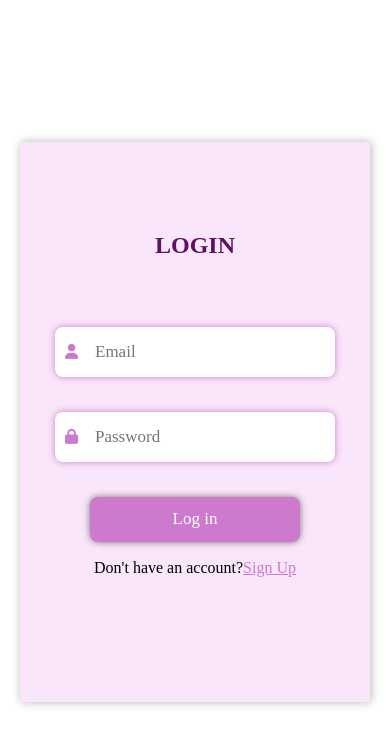
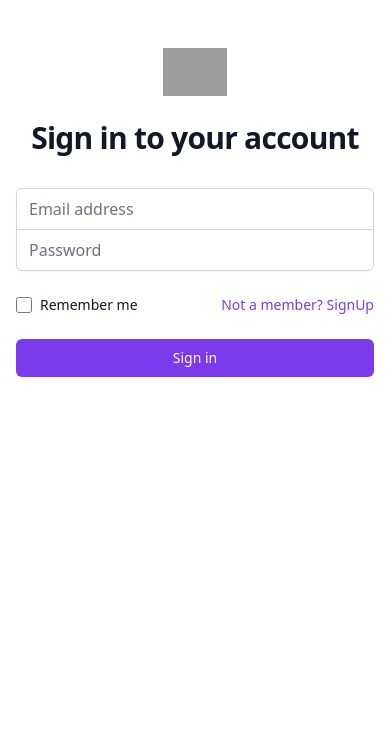
Before and after one commit to Elmedinalahu/Note-taking-Service, a React (Create React App) app in the folder notes-service-react/: page /login in a window 390 px wide. Shown: the top 744 px of the page. Built offline with nearby package versions, Linux system fonts and the light colour scheme; grey boxes are pictures that could not be loaded.

Commit message:
Added tailwindcss in login and signup form

```diff
--- a/notes-service-react/package.json
+++ b/notes-service-react/package.json
@@ -15,6 +15,7 @@
     "react": "^17.0.2",
     "react-beautiful-dnd": "^13.1.0",
     "react-dom": "^17.0.2",
+    "react-icons": "^4.6.0",
     "react-router-dom": "^6.2.1",
     "react-scripts": "5.0.0",
     "uuid": "^8.3.2",
@@ -45,7 +46,10 @@
     ]
   },
   "devDependencies": {
+    "autoprefixer": "^10.4.12",
+    "postcss": "^8.4.18",
     "sass": "^1.49.0",
-    "tailwind-styled-components": "^2.2.0"
+    "tailwind-styled-components": "^2.2.0",
+    "tailwindcss": "^3.1.8"
   }
 }
--- /dev/null
+++ b/notes-service-react/postcss.config.js
@@ -0,0 +1,6 @@
+module.exports = {
+  plugins: {
+    tailwindcss: {},
+    autoprefixer: {},
+  },
+}
--- a/notes-service-react/src/App.css
+++ b/notes-service-react/src/App.css
@@ -1,31 +1,12 @@
-.App {
-  text-align: center;
-}
+@tailwind base;
+@tailwind components;
+@tailwind utilities;
 
-.App-logo {
-  height: 40vmin;
-  pointer-events: none;
-}
 
 @media (prefers-reduced-motion: no-preference) {
   .App-logo {
     animation: App-logo-spin infinite 20s linear;
   }
-}
-
-.App-header {
-  background-color: #282c34;
-  min-height: 100vh;
-  display: flex;
-  flex-direction: column;
-  align-items: center;
-  justify-content: center;
-  font-size: calc(10px + 2vmin);
-  color: white;
-}
-
-.App-link {
-  color: #61dafb;
 }
 
 @keyframes App-logo-spin {
@@ -36,172 +17,3 @@
     transform: rotate(360deg);
   }
 }
-*{
-  font-family: serif;
-  text-decoration: none;
-}
-
-body{
-  display: flex;
-  justify-content: center;
-  align-items: center;
-  min-height: 100vh;
-}
-
-.container{
-  display: flex;
-  justify-content: space-between;
-  align-items: center;
-}
-
-.loginimg{
-  width: 390px;
-  height: 520px;
-  background-image: url("./logo.jfif");
-  background-size: cover;
-  padding: 10px 0px;
-  box-shadow: 1px 0px 9px  #b6b6b6;
-}
-.login {
-  width: 450px;
-  height: 540px;
-  background-color: #fae6fa;
-  padding: 10px 0px;
-  box-shadow: 1px 0px 9px  #b6b6b6;
-
-}
-
-.login h2{
-  margin: 80px 0px -55px 65px;
-  text-align: left;
-  color: #601060;
-}
-
-.fields{
-  position: relative;
-  border: 0px solid black;
-  padding: 0;
-  background-color: #ffffff;
-  border-radius: 8px;
-  width: 70%;
-  height: 45px;
-  display: flex;
-  flex-direction: row;
-  align-items: center;
-  text-align: left;
-  margin-top: 35px;
-  box-shadow: 0px 0px 7px  #cd79cd;
-
-}
-.login form{
-  display: flex;
-  justify-content: space-around;
-  align-items: center;
-  flex-direction: column;
-  margin-top: 25%;
-}
-.fields input{
-  padding: 0px;
-  width: 90%;
-  height: 45px;
-  margin-top: 0px;
-  border: none;
-  outline: none;
-  font-size: 17px;
-  text-align: left;
-}
-
-.fields span{
-  background-color: white;
-  font-size: 15px;
-  width: 20px;
-  padding: 10px;
-  text-align: left;
-  color: #cd79cd;
-}
-
-
-#continue{
-  width: 60%;
-  height: 45px;
-  margin-top: 35px;
-  border-radius: 8px;
-  background-color: #cd79cd;
-  border: none;
-  outline: none;
-  color: white;
-  margin-bottom: 17px;
-  font-size: 17px;
-  box-shadow: 0px 0px 7px  rgb(117, 116, 116);
-}
-#continue:hover{
-  background-color: #861d86;
-  color: rgb(203, 203, 203);
-}
-.sign{
-  display: flex;
-}
-a{
-  text-decoration: underline;
-  color:#cd79cd
-}
-.signUp{
-  width: 450px;
-  height: 540px;
-  background-color: #fae6fa;
-  padding: 10px 0px;
-  box-shadow: 1px 0px 9px  #b6b6b6;
-}
-
-.signUp h2 {
-    margin: 80px 0px -45px 65px;
-    text-align: left;
-    color: #601060;
-
-}
-
-.signUp form {
-  display: flex;
-  justify-content: space-around;
-  align-items: center;
-  flex-direction: column;
-  margin-top: 20%;
-}
-
-@media screen and (max-width:480px){
-  .loginimg {
-      display: none;
-    }
-
-    .login {
-      width: 350px;
-    }
-  .fields input {
-    padding: 0px;
-    width: 80%;
-    height: 45px;
-    margin-top: 0px;
-    border: none;
-    outline: none;
-    font-size: 17px;
-  }
-    .fields {
-      width: 80%;
-      height: 50px;
-    }
-    .login h2 {
-      margin: 80px 65px -55px 65px;
-      text-align: center;
-    }
-    /* body{
-      background-image: url("./logo.jfif");
-    } */
-    .signUp {
-           width: 350px;
-    }
-    .signUp h2 {
-          margin: 80px 65px -45px 65px;
-          text-align: center;
-    }
-
-}
--- a/notes-service-react/src/Login.jsx
+++ b/notes-service-react/src/Login.jsx
@@ -1,36 +1,86 @@
 import './App.css';
 import { useNavigate } from "react-router-dom";
+import logoImg from './logo.jfif'
 
 
 const Login = () =>{
     const navigate = useNavigate();
     return (
-        <div className='container'>
+        <div className="flex min-h-full items-center justify-center py-12 px-4 sm:px-6 lg:px-8">
+        <div className="w-full max-w-md space-y-8">
+          <div>
+            <img
+              className="mx-auto h-12 w-auto"
+              src="https://cdn.iconscout.com/icon/free/png-256/google-keep-3627621-3028847.png"
+              alt="Your Company"
+            />
+            <h2 className="mt-6 text-center text-3xl font-bold tracking-tight text-gray-900">
+              Sign in to your account
+            </h2>
+          </div>
+          <form className="mt-8 space-y-6" action="#" method="POST">
+            <input type="hidden" name="remember" defaultValue="true" />
+            <div className="-space-y-px rounded-md shadow-sm">
+              <div>
+                <label htmlFor="email-address" className="sr-only">
+                  Email address
+                </label>
+                <input
+                  id="email-address"
+                  name="email"
+                  type="email"
+                  autoComplete="email"
+                  required
+                  className="relative block w-full appearance-none rounded-none rounded-t-md border border-gray-300 px-3 py-2 text-gray-900 placeholder-gray-500 focus:z-10 focus:border-violet-500 focus:outline-none focus:ring-violet-500 sm:text-sm"
+                  placeholder="Email address"
+                />
+              </div>
+              <div>
+                <label htmlFor="password" className="sr-only">
+                  Password
+                </label>
+                <input
+                  id="password"
+                  name="password"
+                  type="password"
+                  autoComplete="current-password"
+                  required
+                  className="relative block w-full appearance-none rounded-none rounded-b-md border border-gray-300 px-3 py-2 text-gray-900 placeholder-gray-500 focus:z-10 focus:border-indigo-500 focus:outline-none focus:ring-indigo-500 sm:text-sm"
+                  placeholder="Password"
+                />
+              </div>
+            </div>
 
-            <div className='loginimg'></div>
-            <div className="login">
-            <h2>LOGIN</h2>
-            <form method = "Post" action = "">
-                <div class="fields">
-                <span class="username fa fa-user"></span>
-                <input type="Email" placeholder="Email" />
-                </div>
-                <div class="fields">
-                <span class="fa fa-lock"></span>
-                <input type="password" placeholder="Password" maxLength={20} />
-                </div>
-                <button onClick={()=>{
-                    navigate('/home');
-                }} id="continue">Log in</button>
-                <div className='sign'>
-                <span>Don't have an account? </span>
-                <a onClick={()=>{
-                        navigate('/signup');
-                }}>Sign Up</a>
-                </div>
-            </form>
+            <div className="flex items-center justify-between">
+              <div className="flex items-center">
+                <input
+                  id="remember-me"
+                  name="remember-me"
+                  type="checkbox"
+                  className="h-4 w-4 rounded border-gray-300 text-violet-600 focus:ring-violet-500"
+                />
+                <label htmlFor="remember-me" className="ml-2 block text-sm text-gray-900">
+                  Remember me
+                </label>
+              </div>
+              <div className="text-sm">
+                <a href="SignUp" className="font-medium text-violet-600 hover:text-violet-500">
+                  Not a member? SignUp
+                </a>
+              </div>
             </div>
+            <div>
+              <button
+                type="submit"
+                className="group relative flex w-full justify-center rounded-md border border-transparent bg-violet-600 py-2 px-4 text-sm font-medium text-white hover:bg-violet-700 focus:outline-none focus:ring-2 focus:ring-violet-500 focus:ring-offset-2">
+                <span className="absolute inset-y-0 left-0 flex items-center pl-3">
+                </span>
+                Sign in
+              </button>
+            </div>
+          </form>
         </div>
+      </div>
     );
 }
 export default Login;
--- a/notes-service-react/src/SignUp.jsx
+++ b/notes-service-react/src/SignUp.jsx
@@ -1,41 +1,105 @@
 import './App.css';
 import { useNavigate } from "react-router-dom";
+import logoImg from './logo.jfif'
 
 const SignUp = () => {
     const navigate = useNavigate();
     return (
+        <div className="flex min-h-full items-center justify-center py-12 px-4 sm:px-6 lg:px-8">
+        <div className="w-full max-w-md space-y-8">
+          <div>
+            <img
+              className="mx-auto h-12 w-auto"
+              src="https://cdn.iconscout.com/icon/free/png-256/google-keep-3627621-3028847.png"
+              alt="Your Company"
+            />
+            <h2 className="mt-6 text-center text-3xl font-bold tracking-tight text-gray-900">
+              Create your account
+            </h2>
+          </div>
+          <form className="mt-8 space-y-6" action="#" method="POST">
+            <input type="hidden" name="remember" defaultValue="true" />
+            <div className="-space-y-px rounded-md shadow-sm">
+                <div>
 
-        <div className='container'>
-        <div className='loginimg'></div>
-            <div className="signUp">
-                <h2>SIGN UP</h2>
-                <form method="Post" action="">
-                    <div class="fields">
-                    <span class="fa fa-envelope"></span>
-                    <input type="email
-                    " placeholder="Email" />
+                <label htmlFor="FirstName" className="sr-only">
+                 First Name
+                </label>
+                <input
+                  id="FirstName"
+                  name="FirstName"
+                  type="FirstName"
+                  autoComplete="FirstName"
+                  required
+                  className="relative block w-full appearance-none rounded-none rounded-t-md border border-gray-300 px-3 py-2 text-gray-900 placeholder-gray-500 focus:z-10 focus:border-violet-500 focus:outline-none focus:ring-violet-500 sm:text-sm"
+                  placeholder="First Name"/>
                   </div>
-                    <div class="fields">
-                    <span class="fa fa-lock"></span>
-                    <input type="password" placeholder="New Password" maxLength={20} />
+                  <div>
+
+              <label htmlFor="LastName" className="sr-only">
+                  Last Name
+                </label>
+                <input
+                  id="LastName"
+                  name="LastName"
+                  type="LastName"
+                  autoComplete="LastName"
+                  required
+                  className="relative block w-full appearance-none rounded-none rounded-t-md border border-gray-300 px-3 py-2 text-gray-900 placeholder-gray-500 focus:z-10 focus:border-violet-500 focus:outline-none focus:ring-violet-500 sm:text-sm"
+                  placeholder="Last Name"/>
                   </div>
-                    <div class="fields">
-                    <span class="fa fa-lock"></span>
-                    <input type="password" placeholder="Confirm Password" maxLength={20} />
+                  <div>
+
+                 <label htmlFor="email-address" className="sr-only">
+                  Email
+                </label>
+                <input
+                  id="email-address"
+                  name="email-address"
+                  type="email-address"
+                  autoComplete="email-address"
+                  required
+                  className="relative block w-full appearance-none rounded-none rounded-t-md border border-gray-300 px-3 py-2 text-gray-900 placeholder-gray-500 focus:z-10 focus:border-violet-500 focus:outline-none focus:ring-violet-500 sm:text-sm"
+                  placeholder="Email"/>
                   </div>
-                    <button onClick={() => {
-                        navigate('/home');
-                    }} id="continue">Sign up</button>
                   <div>
-                        <span>Already have an account? </span>
-                        <a onClick={() => {
-                            navigate('/')
-                        }}>Login</a>
+
+                <label htmlFor="password" className="sr-only">
+                  Password
+                </label>
+                <input
+                  id="password"
+                  name="password"
+                  type="password"
+                  autoComplete="current-password"
+                  required
+                  className="relative block w-full appearance-none rounded-none rounded-b-md border border-gray-300 px-3 py-2 text-gray-900 placeholder-gray-500 focus:z-10 focus:border-violet-500 focus:outline-none focus:ring-violet-500 sm:text-sm"
+                  placeholder="Password"/>
+                  </div>
             </div>
 
+            <div className="flex items-center justify-between">
+              <div className="flex items-center">
+              </div>
+              <div className="text-sm">
+                <a href="Login" className="font-medium text-violet-600 hover:text-violet-500">
+                  Already a member? Log in
+                </a>
+              </div>
+            </div>
+            <div>
+              <button
+                type="submit"
+                className="group relative flex w-full justify-center rounded-md border border-transparent bg-violet-600 py-2 px-4 text-sm font-medium text-white hover:bg-violet-700 focus:outline-none focus:ring-2 focus:ring-violet-500 focus:ring-offset-2">
+                <span className="absolute inset-y-0 left-0 flex items-center pl-3">
+                </span>
+                Sign Up
+              </button>
+            </div>
           </form>
         </div>
       </div>
+
   );
 }
 export default SignUp;
--- a/notes-service-react/src/index.css
+++ b/notes-service-react/src/index.css
@@ -1,13 +1,3 @@
-body {
-  margin: 0;
-  font-family: -apple-system, BlinkMacSystemFont, 'Segoe UI', 'Roboto', 'Oxygen',
-    'Ubuntu', 'Cantarell', 'Fira Sans', 'Droid Sans', 'Helvetica Neue',
-    sans-serif;
-  -webkit-font-smoothing: antialiased;
-  -moz-osx-font-smoothing: grayscale;
-}
-
-code {
-  font-family: source-code-pro, Menlo, Monaco, Consolas, 'Courier New',
-    monospace;
-}
+@tailwind base;
+@tailwind components;
+@tailwind utilities;
```
Also changed, not shown: notes-service-react/tailwind.config.js (added, +10 -0 lines), 1 other file (tests, documents, lock files or other folders). Lines whose indentation alone changed are shown as unchanged.
